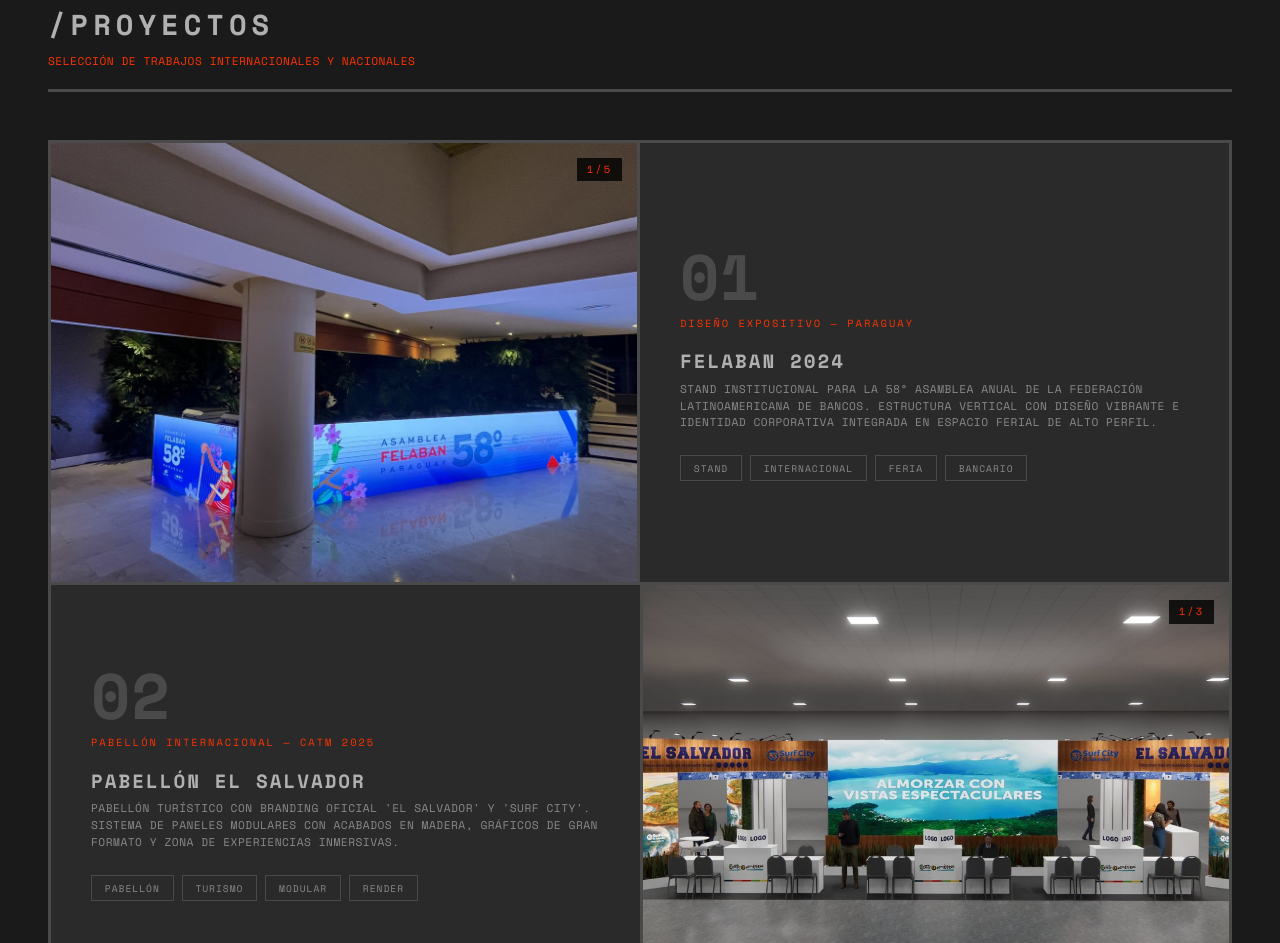
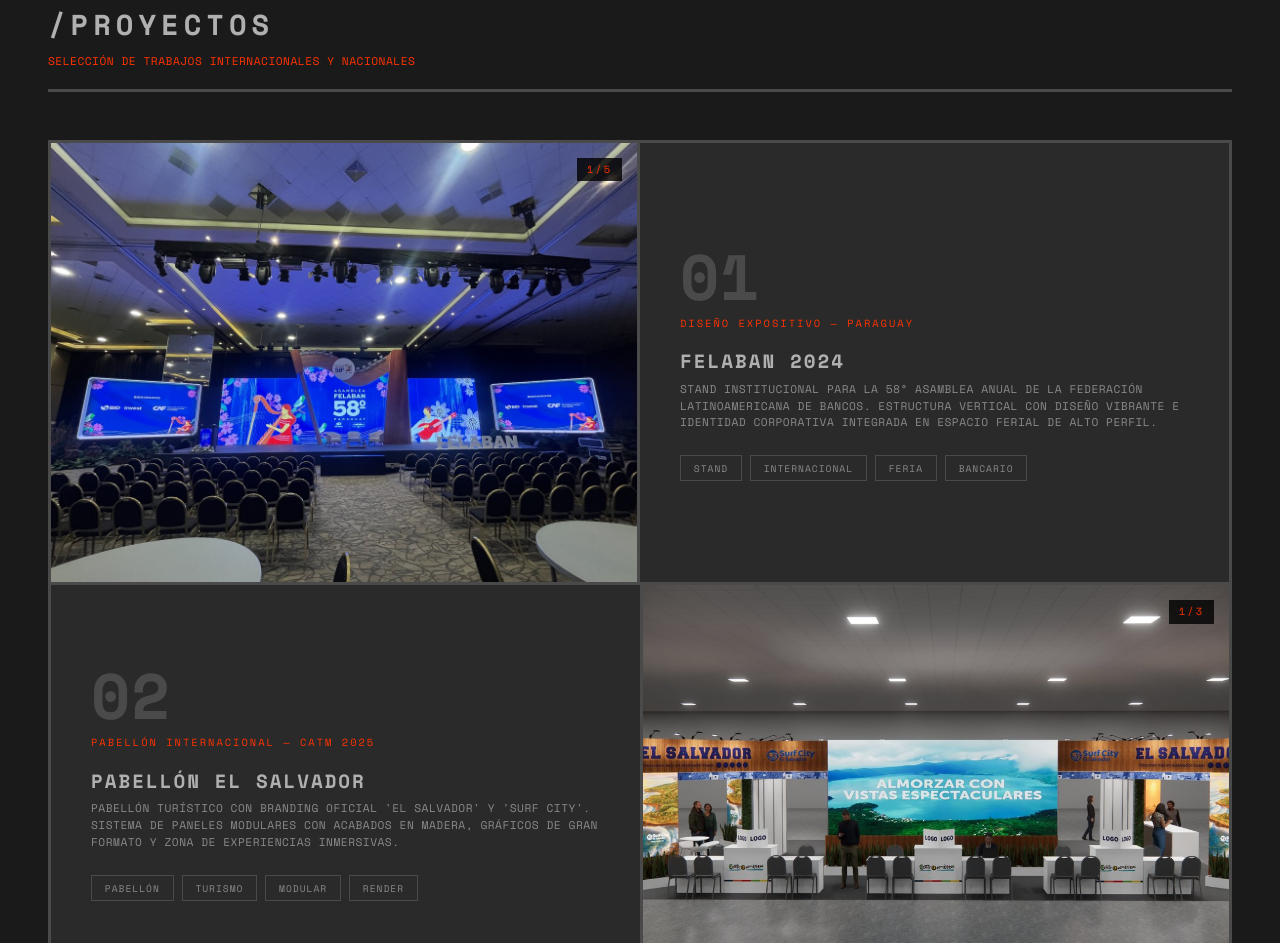
Before and after one commit to fractalsv/fractalsv.github.io, a plain HTML site: page index.html in a window 1280 px wide. Shown: the part 797-1740 px from the top of the page. Drawn offline with nearby package versions, Linux system fonts and the light colour scheme.

Commit message:
fix: FELABAN - imagen 4 como portada

```diff
--- a/index.html
+++ b/index.html
@@ -215,9 +215,9 @@
   <div class="projects-container">
 
     <!-- FELABAN 2024 -->
-    <div class="project-row" data-slug="felaban-2024" data-images='["01.jpg","02.jpg","03.jpg","04.jpg","05.jpg"]'>
+    <div class="project-row" data-slug="felaban-2024" data-images='["04.jpg","01.jpg","02.jpg","03.jpg","05.jpg"]'>
       <div class="project-img" onclick="openLightbox(this)" style="cursor:pointer">
-        <img src="img/felaban-2024/01.jpg" alt="FELABAN 2024" loading="lazy">
+        <img src="img/felaban-2024/04.jpg" alt="FELABAN 2024" loading="lazy">
         <div class="counter">1/5</div>
       </div>
       <div class="project-info">
```
